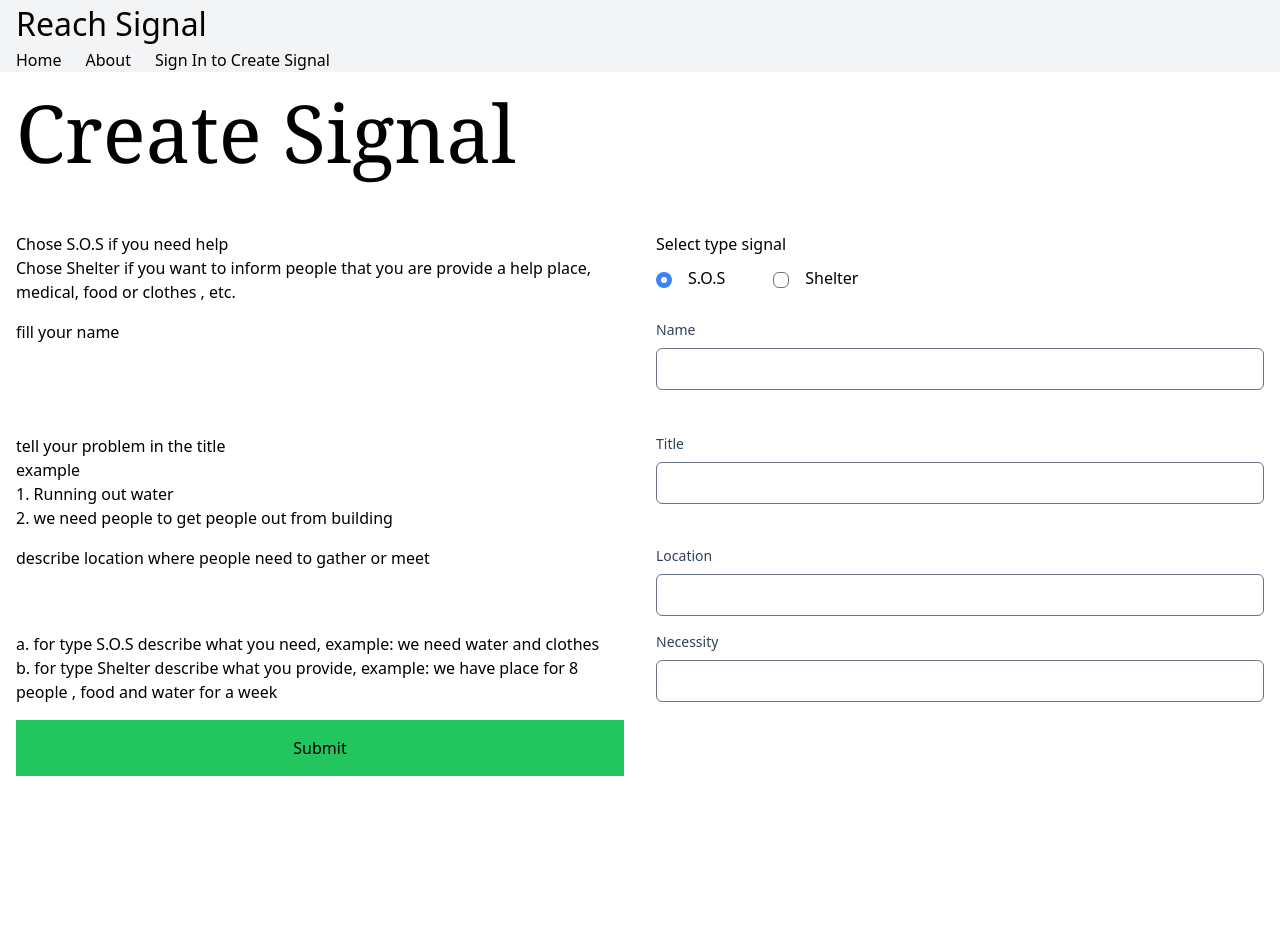
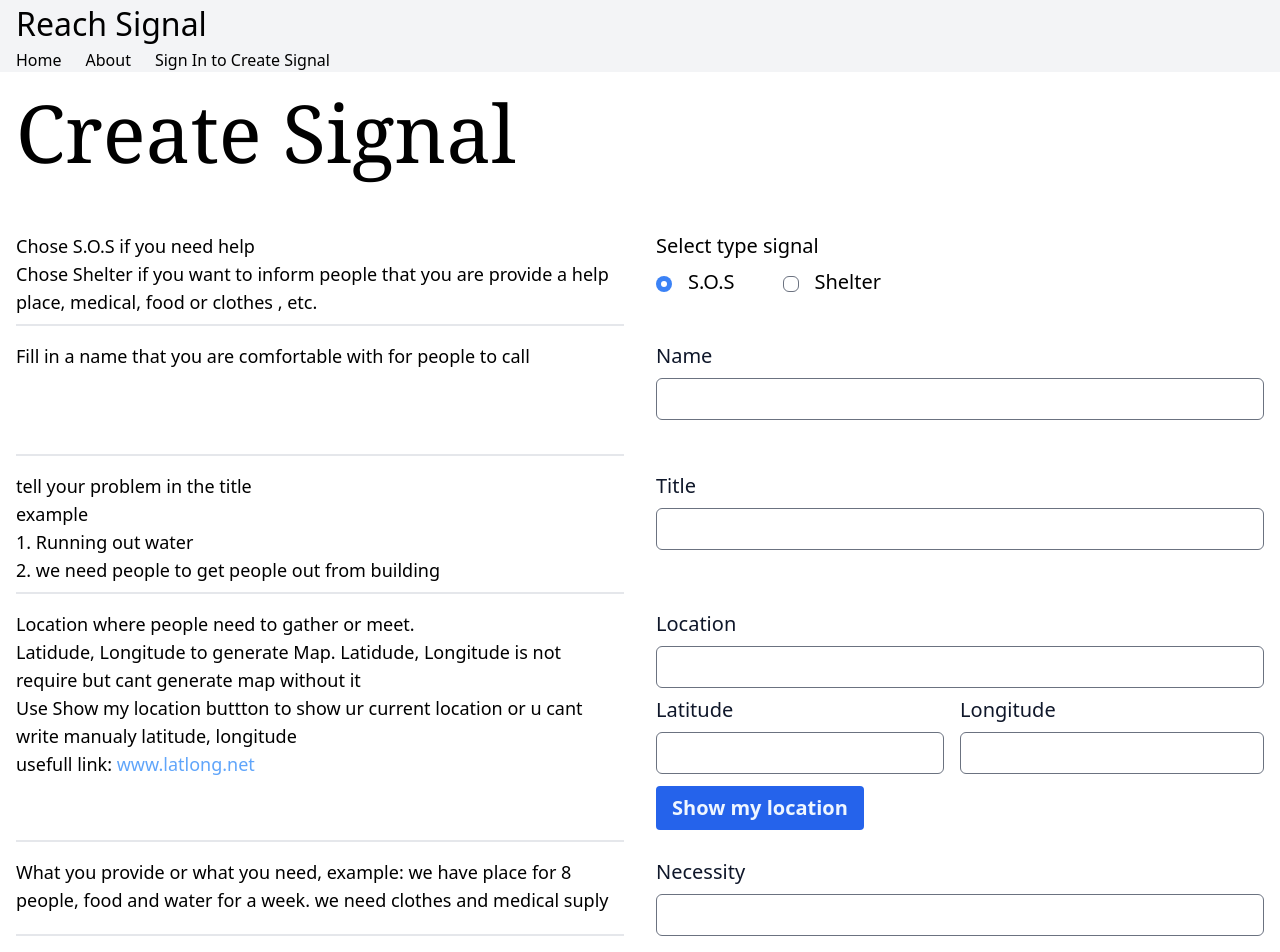
Before and after one commit to arzivre/signal-sos, a Next.js app: page /user/create in a window 1280 px wide. Shown: the top 952 px of the page. Before the commit the page ends 816 px from the top, so only its background shows below. Built offline with nearby package versions, Linux system fonts and the light colour scheme; no server answers.

Commit message:
geolocation input

```diff
--- a/src/components/FormCreateSignal.tsx
+++ b/src/components/FormCreateSignal.tsx
@@ -2,9 +2,22 @@ import { Signal as SignalFormInput } from '@prisma/client'
 import { useForm, SubmitHandler } from 'react-hook-form'
 import Loader from 'src/components/Loader'
 import { useSession } from 'next-auth/react'
+import { useState } from 'react'
 
+interface GeoLocation {
+  status: string
+  lat?: number
+  long?: number
+}
 const FormCreateSignal = () => {
   const { data: session, status } = useSession()
+
+  const [geoLocation, setGeoLocation] = useState<GeoLocation>({
+    status: 'loading',
+    long: 51.505,
+    lat: -0.09,
+  })
+
   const {
     reset,
     register,
@@ -16,6 +29,32 @@ const FormCreateSignal = () => {
       type: 'sos',
     },
   })
+
+  function geoFindMe() {
+    function success(position: {
+      coords: { latitude: number; longitude: number }
+    }) {
+      setGeoLocation({
+        status: 'located',
+        lat: position.coords.latitude,
+        long: position.coords.longitude,
+      })
+    }
+
+    function error() {
+      setGeoLocation({
+        status: 'Error',
+      })
+    }
+
+    if (!navigator.geolocation) {
+      setGeoLocation({
+        status: 'Geolocation is not supported by your browser',
+      })
+    } else {
+      navigator.geolocation.getCurrentPosition(success, error)
+    }
+  }
 
   const onSubmit: SubmitHandler<SignalFormInput> = async (data) => {
     // Add userId
@@ -34,9 +73,9 @@ const FormCreateSignal = () => {
   return (
     <form
       onSubmit={handleSubmit(onSubmit)}
-      className='w-full my-10 grid grid-cols-1 md:grid-cols-2 gap-x-8 gap-y-4'
+      className='my-10 grid w-full grid-cols-1 gap-x-8 gap-y-4 text-xl md:grid-cols-2'
     >
-      <div>
+      <div className='border-b-2 pb-2 text-lg'>
         <p>Chose S.O.S if you need help</p>
         <p>
           Chose Shelter if you want to inform people that you are provide a help
@@ -61,31 +100,29 @@ const FormCreateSignal = () => {
               type='radio'
               {...register('type')}
               value='shelter'
-              className='m-4 appearance-none peer rounded-md checked:bg-blue-500'
+              className='peer m-4 appearance-none rounded-md checked:bg-blue-500'
             />
             Shelter
           </label>
         </div>
       </fieldset>
 
-      <div className=''>
-        <p>fill your name</p>
+      <div className='border-b-2 pb-2 text-lg'>
+        <p>Fill in a name that you are comfortable with for people to call</p>
       </div>
       <label className='block'>
-        <span className='block mb-2 text-sm font-medium text-slate-700'>
-          Name
-        </span>
+        <span className='mb-2 block text-slate-900'>Name</span>
         <input
           type='text'
           {...register('author')}
-          className='w-full peer rounded-md'
+          className='peer w-full rounded-md'
         />
-        <p className='mt-2 invisible peer-invalid:visible text-pink-600 text-sm'>
+        <p className='invisible mt-2 text-pink-600 peer-invalid:visible'>
           Please provide a name
         </p>
       </label>
 
-      <div>
+      <div className='border-b-2 pb-2 text-lg'>
         <p>tell your problem in the title</p>
         <p>example</p>
         <ol>
@@ -94,61 +131,103 @@ const FormCreateSignal = () => {
         </ol>
       </div>
       <label className='block'>
-        <span className='block mb-2 text-sm font-medium text-slate-700'>
-          Title
-        </span>
+        <span className='mb-2 block text-slate-900'>Title</span>
         <input
           type='text'
           {...register('title')}
-          className='w-full peer rounded-md'
+          className='peer w-full rounded-md'
         />
       </label>
 
-      <div>
-        <p>describe location where people need to gather or meet</p>
+      <div className='border-b-2 pb-2 text-lg'>
+        <p>Location where people need to gather or meet.</p>
+        <p>
+          Latidude, Longitude to generate Map. Latidude, Longitude is not
+          require but cant generate map without it
+        </p>
+        <p>
+          Use Show my location buttton to show ur current location or u cant
+          write manualy latitude, longitude
+        </p>
+        <p>
+          usefull link:{' '}
+          <a
+            href='https://www.latlong.net/countries.html'
+            target='_blank'
+            rel='noopener noreferrer'
+            className='text-blue-400 hover:underline'
+          >
+            www.latlong.net
+          </a>
+        </p>
       </div>
       <label className='block'>
-        <span className='block mb-2 text-sm font-medium text-slate-700'>
-          Location
-        </span>
+        <span className='mb-2 block text-slate-900'>Location</span>
         <input
           type='text'
           {...register('location')}
-          className='w-full peer rounded-md'
+          className='peer mb-2 w-full rounded-md'
         />
+
+        <div className='flex justify-between gap-x-4'>
+          <span className='block text-slate-900'>
+            Latitude
+            <input
+              type='text'
+              {...register('lat')}
+              className='peer mt-2 w-full rounded-md'
+            />
+          </span>
+          <span className='block text-slate-900'>
+            Longitude
+            <input
+              type='text'
+              {...register('long')}
+              className='peer mt-2 w-full rounded-md'
+            />
+          </span>
+        </div>
+        <div className='flex justify-between'>
+          <button
+            onClick={() => geoFindMe()}
+            className='my-3  rounded bg-blue-600 px-4 py-2 font-bold text-blue-50'
+          >
+            Show my location
+          </button>
+          {geoLocation.status === 'located' && (
+            <p className='my-3 px-4 py-2'>
+              Latitude:{' '}
+              <span className='text-amber-600'>{geoLocation.lat},</span>{' '}
+              Longitude:{' '}
+              <span className='text-amber-600'>{geoLocation.long}</span>
+            </p>
+          )}
+        </div>
       </label>
 
-      <div>
-        <ul>
-          <li>
-            a. for type S.O.S describe what you need, example: we need water and
-            clothes
-          </li>
-          <li>
-            b. for type Shelter describe what you provide, example: we have
-            place for 8 people , food and water for a week
-          </li>
-        </ul>
+      <div className='border-b-2 pb-2 text-lg'>
+        <p>
+          What you provide or what you need, example: we have place for 8
+          people, food and water for a week. we need clothes and medical suply
+        </p>
       </div>
       <label className='block'>
-        <span className='block mb-2 text-sm font-medium text-slate-700'>
-          Necessity
-        </span>
+        <span className='mb-2 block text-slate-900'>Necessity</span>
         <input
           type='text'
           {...register('necessity')}
-          className='w-full peer rounded-md'
+          className='peer w-full rounded-md'
         />
       </label>
 
       {isSubmitting ? (
-        <button disabled className='px-8 py-4 bg-green-500'>
+        <button disabled className='bg-green-500 px-8 py-4'>
           <Loader /> Loading
         </button>
       ) : (
         <button
           type='submit'
-          className='grid-col-[3_/_4] px-8 py-4 bg-green-500'
+          className='grid-col-[3_/_4] bg-green-500 px-8 py-4'
         >
           Submit
         </button>
--- a/src/components/SignalList.tsx
+++ b/src/components/SignalList.tsx
@@ -1,4 +1,3 @@
-
 import { useSession } from 'next-auth/react'
 import { Suspense, useState } from 'react'
 import useSWR from 'swr'
@@ -8,7 +7,10 @@ import Loader from './Loader'
 import type { People, Signal } from '@prisma/client'
 import dynamic from 'next/dynamic'
 
-const LazyMap = dynamic(() => {return import('src/components/Map')},
+const LazyMap = dynamic(
+  () => {
+    return import('src/components/Map')
+  },
   { ssr: false }
 )
 
@@ -35,7 +37,6 @@ async function fetcher<JSON = any>(
   return res.json()
 }
 
-
 const SignalDetailCard: React.FC<Signal> = ({
   title,
   author,
@@ -43,6 +44,8 @@ const SignalDetailCard: React.FC<Signal> = ({
   location,
   type,
   id,
+  lat,
+  long,
 }) => {
   const { data: session } = useSession()
 
@@ -55,18 +58,22 @@ const SignalDetailCard: React.FC<Signal> = ({
     (data) => data.userId === session?.user?.id
   )
 
-  if (!id) <Loader />
+  if (!id) return <Loader />
+
   if (error) return <div>failed to load</div>
 
   return (
     <div className='mx-auto w-full border-4 px-4'>
       <Suspense fallback={<Loader />}>
-        <LazyMap />
+        {lat && long && <LazyMap position={[Number(lat), Number(long)]} />}
         <h1 className='text-4xl'>{type}</h1>
         <p>{title}</p>
         <p>{author}</p>
         <p>{necessity}</p>
         <p>{location}</p>
+        <p>
+          Latidude: {lat}, Longitude:{long}
+        </p>
         <p>People Joined</p>
         <ul className='grid grid-cols-[auto_auto_auto_auto]'>
           {people?.map(({ id, name }) => (
```
Also changed, not shown: 1 other file (tests, documents, lock files or other folders).
